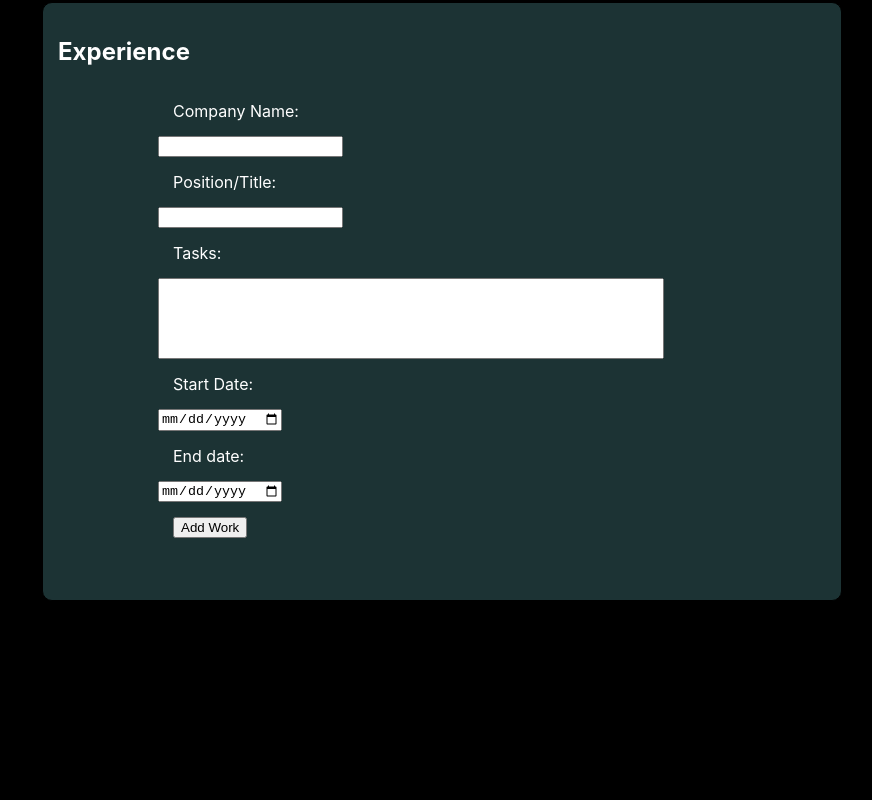
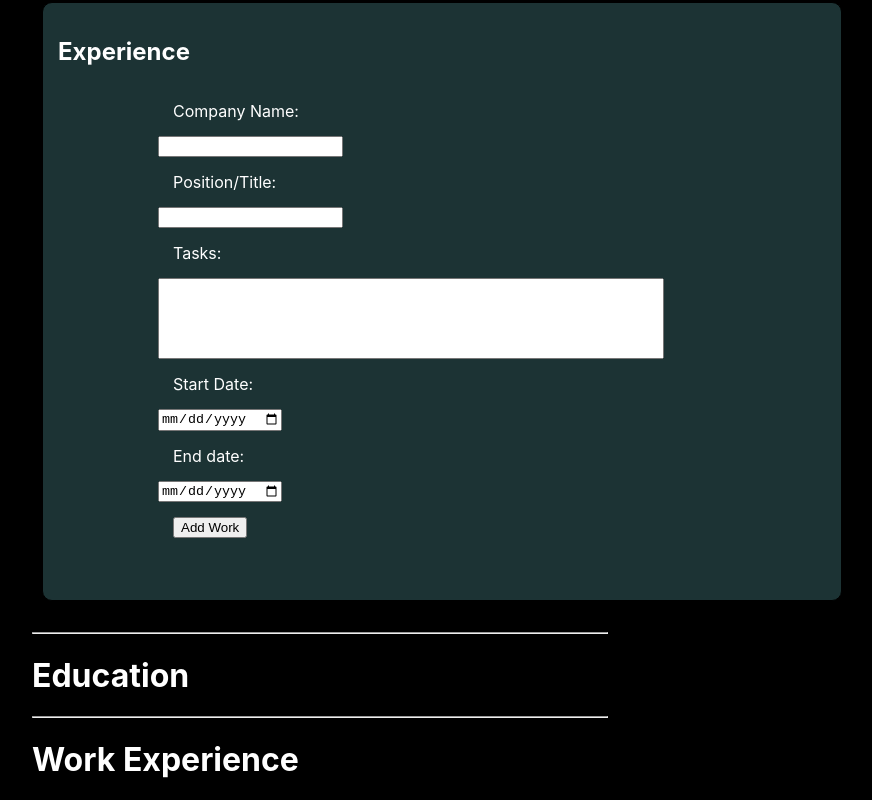
Before and after one commit to blevinspercussion/cv-application, a React (Create React App) app: page / in a window 1280 px wide. Shown: the part 589-1389 px from the top of the page, without its empty margins (320-1192 px from the left). Before the commit the page ends 1200 px from the top, so only its background shows below. Built offline with nearby package versions, Linux system fonts and the light colour scheme.

Commit message:
completed new component to display the output of the resume info

```diff
--- a/src/App.js
+++ b/src/App.js
@@ -4,6 +4,7 @@ import "./App.css";
 import EducationInfo from "./components/EducationInfo";
 import ExperienceInfo from "./components/ExperienceInfo";
 import GeneralInfo from "./components/GeneralInfo";
+import Resume from "./components/Resume";
 
 class App extends Component {
   constructor(props) {
@@ -222,7 +223,15 @@ class App extends Component {
             handleWorkSubmit={this.handleWorkSubmit}
           />
         </div>
-        <div className="cv-output"></div>
+        <div className="resume">
+          <Resume
+            fullName={this.state.fullName}
+            email={this.state.email}
+            phone={this.state.phone}
+            schools={this.state.schools}
+            works={this.state.works}
+          />
+        </div>
       </div>
     );
   }
--- a/src/components/ExperienceInfo.js
+++ b/src/components/ExperienceInfo.js
@@ -84,6 +84,8 @@ class ExperienceInfo extends Component {
               Start Date: {index.startDate}
               <br />
               End Date: {index.endDate}
+              <br />
+              <br />
             </li>
           ))}
         </ul>
--- /dev/null
+++ b/src/components/Resume.js
@@ -0,0 +1,59 @@
+import React, { Component } from "react";
+import uniqid from "uniqid";
+import "./resume_style.css";
+
+class Resume extends Component {
+  constructor(props) {
+    super(props);
+  }
+
+  render() {
+    return (
+      <div>
+        <div className="resume-general">
+          <h1>{this.props.fullName}</h1>
+          <ul>
+            <li>
+              <h3>{this.props.email}</h3>
+            </li>
+            <li>
+              <h3>{this.props.phone}</h3>
+            </li>
+          </ul>
+        </div>
+        <hr />
+        <div className="resume-education">
+          <h1>Education</h1>
+          <ul>
+            {this.props.schools?.map((index) => (
+              <li key={uniqid}>
+                <h2>{index.schoolName}</h2>
+                <p>Field of Study: {index.fieldOfStudy}</p>
+                <p>Date of Graduation: {index.dateOfGraduation}</p>
+              </li>
+            ))}
+          </ul>
+        </div>
+        <hr />
+        <div className="resume-experience">
+          <h1>Work Experience</h1>
+          <ul>
+            {this.props.works?.map((index) => (
+              <li key={uniqid}>
+                <h2>{index.workName}</h2>
+                <p>Position: {index.position}</p>
+                <p>Tasks: {index.tasks}</p>
+                <p>
+                  From {index.startDate} until {index.endDate}
+                </p>
+                <br />
+              </li>
+            ))}
+          </ul>
+        </div>
+      </div>
+    );
+  }
+}
+
+export default Resume;
--- /dev/null
+++ b/src/components/resume_style.css
@@ -0,0 +1,3 @@
+ul {
+    list-style: none;
+}
--- a/src/index.css
+++ b/src/index.css
@@ -1,5 +1,6 @@
 body {
   display: flex;
+  flex-direction: column;
   align-items: center;
   justify-content: center;
   margin: 0;
@@ -10,6 +11,11 @@ body {
   -moz-osx-font-smoothing: grayscale;
 }
 
+.main-div {
+  display: flex;
+  flex-direction: column;
+}
+
 code {
   font-family: source-code-pro, Menlo, Monaco, Consolas, 'Courier New',
     monospace;
```
